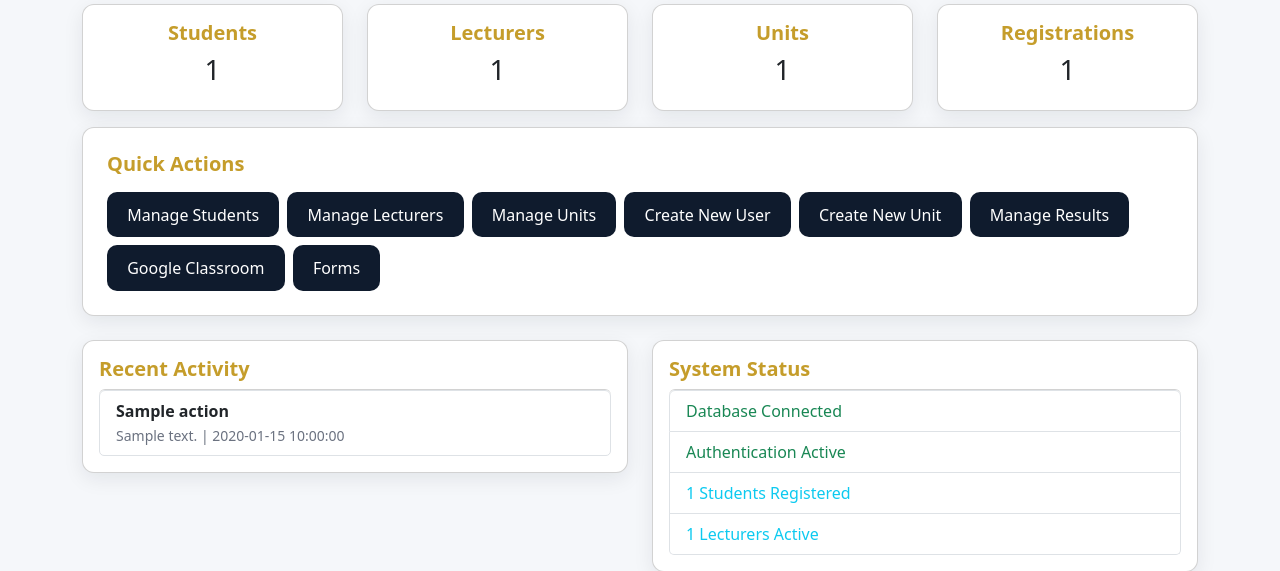
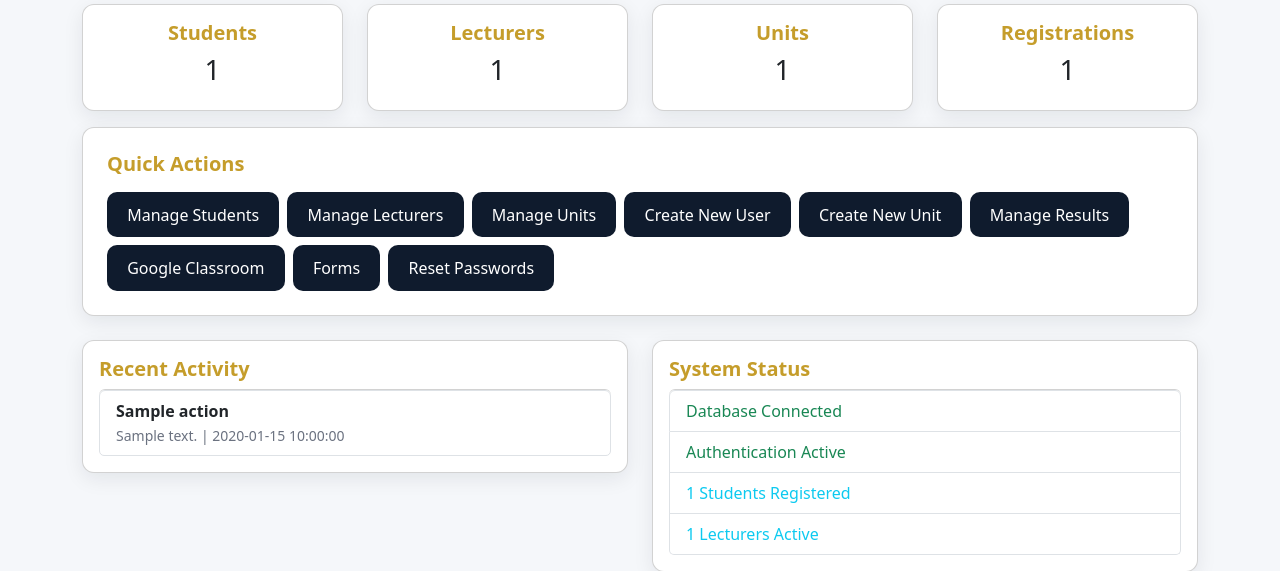
Before and after one commit to HBIUCAMPUS/HBIU-UNIVERSITY-PORTAL, a Flask app: template templates/admin.html in a window 1280 px wide. Shown: the part 339-910 px from the top of the page. Run offline with Flask 3, Linux system fonts and the light colour scheme; the template is opened without the code that fills it: most values are stand-ins (such as "Sample title", 1, 10 or a date in 2020).

Commit message:
Update admin.html

```diff
--- a/templates/admin.html
+++ b/templates/admin.html
@@ -48,6 +48,7 @@
                 <a href="{{ url_for('admin_results') }}" class="btn btn-gold">Manage Results</a>
                 <a href="{{ url_for('google_classroom_dashboard') }}" class="btn btn-gold">Google Classroom</a>
                 <a href="{{ url_for('jotform_forms') }}" class="btn btn-gold">Forms</a>
+                <a href="{{ url_for('admin_reset_password') }}" class="btn btn-gold">Reset Passwords</a>
             </div>
         </div>
     </div>
```
